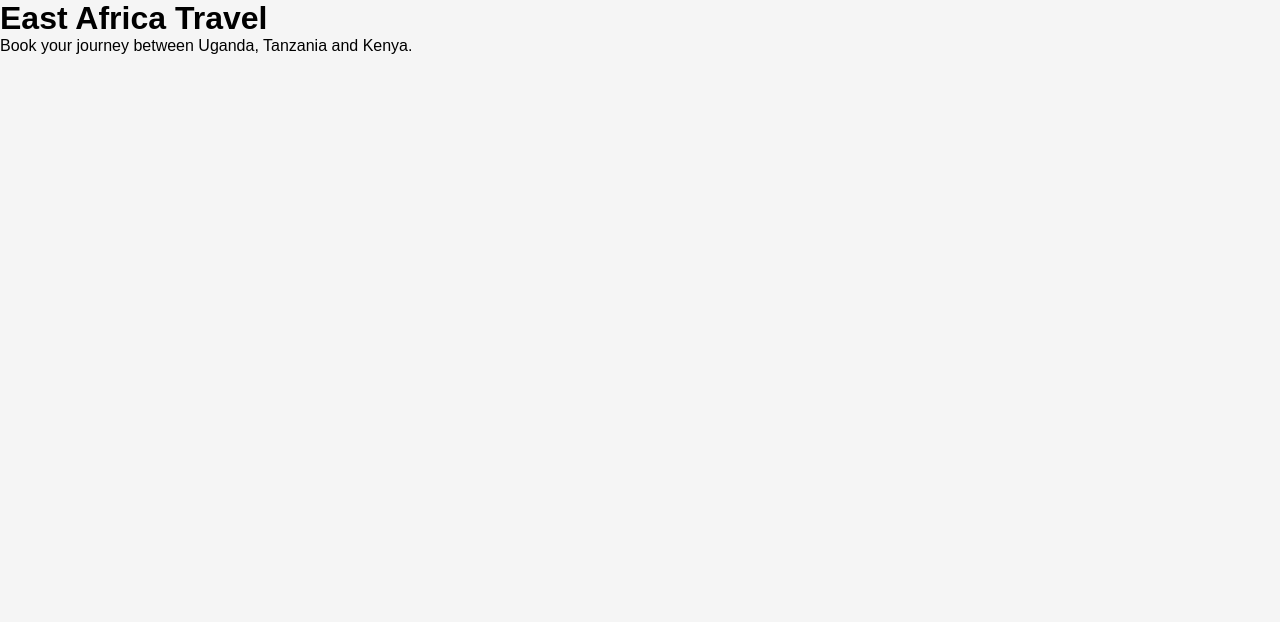
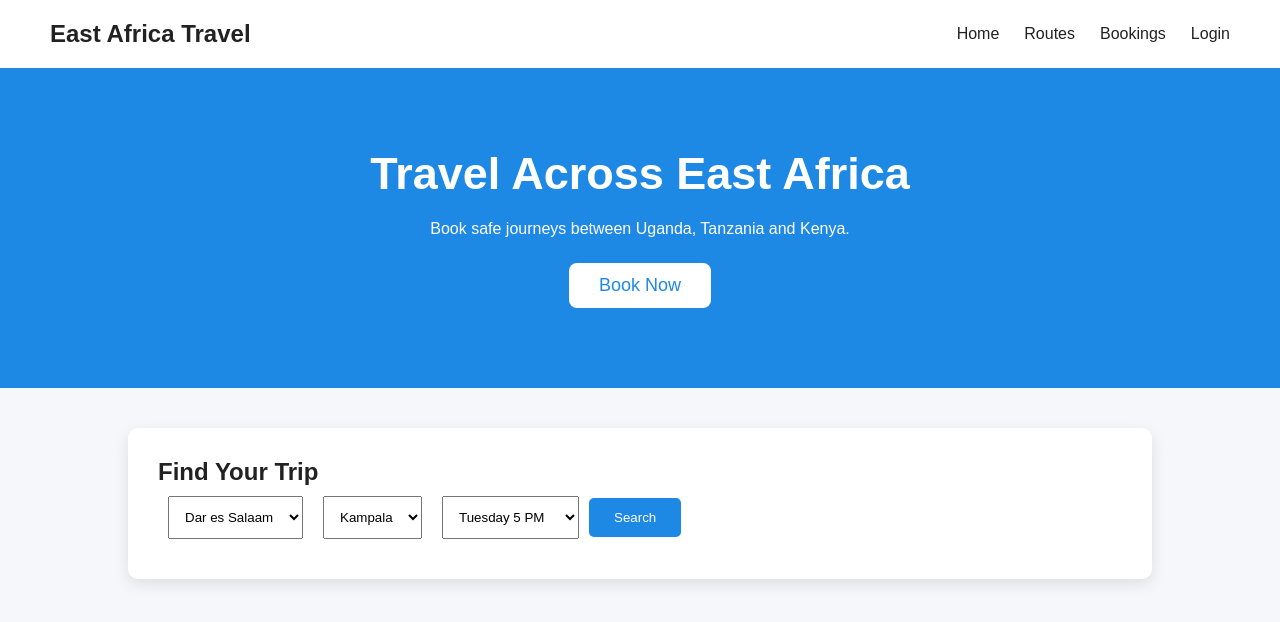
Before and after one commit to efatha/travel-agency-app, a React app in the folder frontend/: page / in a window 1280 px wide. Shown: the top 622 px of the page. Built offline with nearby package versions, Linux system fonts and the light colour scheme; the HTML template or start-up script is replaced by a standard one.

Commit message:
Improved the global style

```diff
--- a/frontend/package.json
+++ b/frontend/package.json
@@ -10,8 +10,11 @@
     "preview": "vite preview"
   },
   "dependencies": {
+    "firebase": "^12.16.0",
+    "lucide-react": "^1.24.0",
     "react": "^19.2.7",
-    "react-dom": "^19.2.7"
+    "react-dom": "^19.2.7",
+    "react-router-dom": "^7.18.1"
   },
   "devDependencies": {
     "@eslint/js": "^10.0.1",
--- a/frontend/src/App.jsx
+++ b/frontend/src/App.jsx
@@ -7,7 +7,7 @@ return (
 
 <Home />
 
-)
+);
 
 }
 
--- /dev/null
+++ b/frontend/src/components/BookingForm.jsx
@@ -0,0 +1,25 @@
+function BookingForm(){
+
+return (
+<div className="booking">
+  <h2>Find Your Trip</h2>
+<select>
+  <option>Dar es Salaam</option>
+  <option>Dodoma</option>
+  <option>Nairobi</option>
+</select>
+<select>
+  <option>Kampala</option>
+</select>
+<select>
+  <option>Tuesday 5 PM</option>
+  <option>Thursday 5 PM</option>
+  <option>Saturday 5 PM</option>
+</select>
+<button>Search</button>
+</div>
+);
+
+}
+
+export default BookingForm;
--- /dev/null
+++ b/frontend/src/components/Hero.jsx
@@ -0,0 +1,15 @@
+function Hero(){
+
+return (
+<section className="hero">
+  <h1>Travel Across East Africa</h1>
+  <p>Book safe journeys between Uganda, Tanzania and Kenya.</p>
+  <button>
+    Book Now
+  </button>
+</section>
+);
+
+}
+
+export default Hero;
--- /dev/null
+++ b/frontend/src/components/Navbar.jsx
@@ -0,0 +1,17 @@
+function Navbar(){
+
+return (
+<nav className="navbar">
+  <h2>East Africa Travel</h2>
+  <div className="links">
+    <a href="/">Home</a>
+    <a href="/">Routes</a>
+    <a href="/">Bookings</a>
+    <a href="/">Login</a>
+  </div>
+</nav>
+);
+
+}
+
+export default Navbar;
--- a/frontend/src/index.css
+++ b/frontend/src/index.css
@@ -1,14 +1,120 @@
-*{
-  margin:0;
-  padding:0;
-  box-sizing:border-box;
+* {
+  margin: 0;
+  padding: 0;
+  box-sizing: border-box;
+}
+body {
+
+  font-family: Arial, Helvetica, sans-serif;
+  background: #f5f7fb;
+  color: #222;
+
+}
+a {
+  text-decoration: none;
+  color: inherit;
+}
+button {
+  cursor: pointer;
+}
+.navbar {
+display:flex;
+justify-content:space-between;
+align-items:center;
+padding:20px 50px;
+background:white;
+box-shadow:0 2px 8px rgba(0,0,0,0.1);
 }
 
 
-body{
+.links {
 
-font-family: Arial, sans-serif;
-
-background:#f5f5f5;
+display:flex;
+gap:25px;
 
 }
+
+
+.links a:hover {
+
+color:blue;
+
+}
+.hero {
+
+padding:80px 20px;
+
+text-align:center;
+
+background:#1e88e5;
+
+color:white;
+
+}
+
+
+.hero h1 {
+
+font-size:45px;
+
+margin-bottom:20px;
+
+}
+
+
+.hero button {
+
+margin-top:25px;
+
+padding:12px 30px;
+
+border:none;
+
+border-radius:8px;
+
+background:white;
+
+color:#1e88e5;
+
+font-size:18px;
+
+}
+.booking {
+
+background:white;
+
+width:80%;
+
+margin:40px auto;
+
+padding:30px;
+
+border-radius:10px;
+
+box-shadow:0 5px 15px rgba(0,0,0,0.1);
+
+}
+
+
+.booking select {
+
+padding:12px;
+
+margin:10px;
+
+}
+
+
+.booking button {
+
+padding:12px 25px;
+
+background:#1e88e5;
+
+color:white;
+
+border:none;
+
+border-radius:5px;
+
+}
--- a/frontend/src/pages/Home.jsx
+++ b/frontend/src/pages/Home.jsx
@@ -1,21 +1,25 @@
+import Navbar from "../components/Navbar";
+import Hero from "../components/Hero";
+import BookingForm from "../components/BookingForm";
+
+
 function Home(){
+
 
 return (
 
-<div>
+<>
 
-<h1>
-East Africa Travel
-</h1>
+<Navbar />
 
-<p>
-Book your journey between Uganda, Tanzania and Kenya.
-</p>
+<Hero />
 
+<BookingForm />
 
-</div>
+</>
 
-)
+);
+
 
 }
 
```
Also changed, not shown: frontend/src/pages/Booking.jsx (added), frontend/src/pages/Dashboard.jsx (added), frontend/src/pages/Login.jsx (added), frontend/src/pages/Payment.jsx (added), 1 other file (tests, documents, lock files or other folders).
